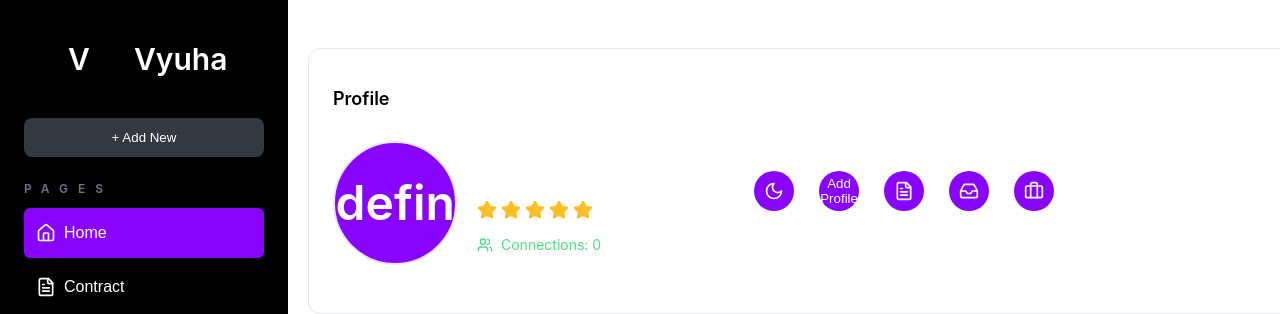
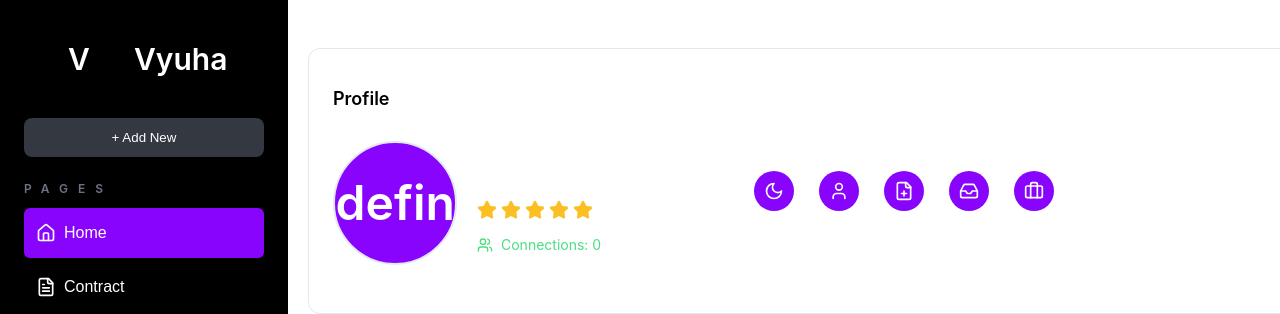
Before and after one commit to addy-1-23/GigBlock, a React (Create React App) app in the folder client/: page /profile in a window 1280 px wide. Shown: the top 314 px of the page. Built offline with nearby package versions, Linux system fonts and the light colour scheme.

Commit message:
minor change

```diff
--- a/client/src/webpages/homePage.js
+++ b/client/src/webpages/homePage.js
@@ -523,7 +523,7 @@ export default function Dashboard() {
               onClick={() => {
                 if (item.label === 'Contract') {
                   navigate('/contract'); // Navigate to /contract
-                } else if (item.label === 'Home') {
+                } else if (item.label === 'Profile') {
                   navigate('/profile'); // Navigate to /profile
                 } else if (item.label === 'Connect') {
                   navigate('/connect'); // Navigate to /connect
@@ -614,8 +614,7 @@ export default function Dashboard() {
                   }
                 }}
               >
-                {profileExists ? <User size={20} /> : <UserPen size={20} />}
-                {profileExists ? 'Edit Profile' : 'Add Profile'}
+                {profileExists ? <UserPen size={20} /> : <User size={20} />}
               </button>
               <button
                 style={styles.circularButton}
@@ -629,7 +628,7 @@ export default function Dashboard() {
                   e.currentTarget.style.boxShadow = 'none'; // Remove shadow
                 }}
               >
-                <FileText size={20} />
+                <FilePlus size={20} />
               </button>
               <button
                 style={styles.circularButton}
```
